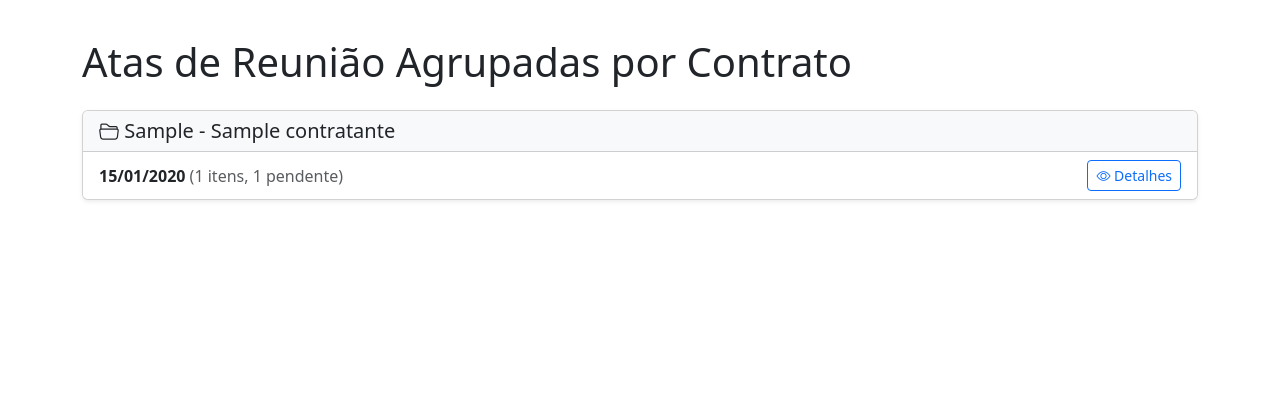
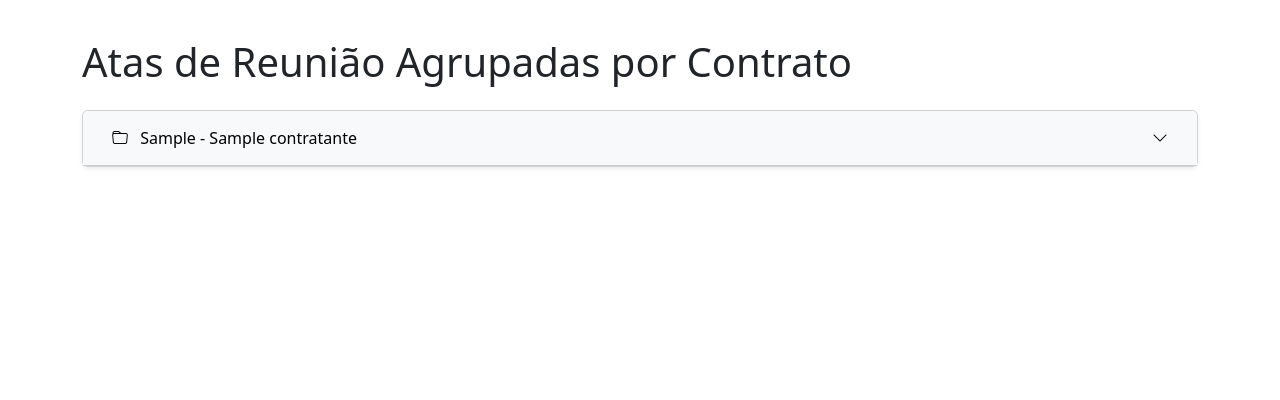
Before and after one commit to DiogotBatista/SGC-Gestao-de-contratos, a Django app: page /atas/atas/agrupadas/ in a window 1280 px wide. Shown: the part 56-456 px from the top of the page. Run offline with Django 4.2, Linux system fonts and the light colour scheme; a user stored in the database is signed in; tables that the repository leaves empty hold one stand-in row (values such as "Sample post"); parts of the project's set-up code (start-up, migrations or seed data) failed here and were passed over; some libraries are stand-ins or nearby versions.

Commit message:
melhorias no layout de algumas paginas

```diff
--- a/contratos/templates/contratos/contratos/lista_contratos.html
+++ b/contratos/templates/contratos/contratos/lista_contratos.html
@@ -8,7 +8,7 @@
   <div class="d-flex justify-content-between align-items-center mb-3">
     <h1 class="mb-0">
       Contratos Cadastrados
-      <span class="badge bg-secondary">{{ page_obj.paginator.count }}</span>
+
     </h1>
     <a href="{% url 'criar_contrato' %}" class="btn btn-success">
       <i class="bi bi-plus-circle"></i> Cadastrar Contrato
--- a/contratos/templates/contratos/obras/lista_obras.html
+++ b/contratos/templates/contratos/obras/lista_obras.html
@@ -6,7 +6,7 @@
   <!-- Título e botão -->
   <div class="d-flex justify-content-between align-items-center mb-3">
     <h1 class="mb-0">
-      Obras Cadastradas <span class="badge bg-secondary">{{ page_obj.paginator.count }}</span>
+      Obras Cadastradas
     </h1>
     <a href="{% url 'criar_obra' %}" class="btn btn-success">
       <i class="bi bi-plus-circle"></i> Cadastrar Obra
--- a/dashboards/templates/dashboards/dashboard.html
+++ b/dashboards/templates/dashboards/dashboard.html
@@ -7,7 +7,7 @@
   <!-- Cabeçalho -->
   <header class="text-center mb-5">
     <h1 class="fw-bold">Contratos Ativos</h1>
-    <p class="text-muted">CRO Construtora Ribeiro Oliveira</p>
+    <p class="text-muted">CRO - Construtora Ribeiro Oliveira</p>
   </header>
 
   <!-- Cards -->
--- a/propostas/templates/propostas/lista_propostas.html
+++ b/propostas/templates/propostas/lista_propostas.html
@@ -9,7 +9,7 @@
   <!-- Título e botão -->
   <div class="d-flex justify-content-between align-items-center mb-3">
     <h1 class="mb-0">
-      Propostas Cadastradas <span class="badge bg-secondary">{{ page_obj.paginator.count }}</span>
+      Propostas Cadastradas
     </h1>
     <a href="{% url 'cadastrar_proposta' %}" class="btn btn-success">
       <i class="bi bi-plus-circle"></i> Nova Proposta
--- a/reunioes/templates/reunioes/atas_agrupadas.html
+++ b/reunioes/templates/reunioes/atas_agrupadas.html
@@ -10,10 +10,16 @@
       <div class="card shadow-sm mb-4">
         <div class="card-header bg-light">
           <h5 class="mb-0">
-            <i class="bi bi-folder2-open"></i>
+            <button class="btn text-start text-black text-decoration-none w-100 d-flex justify-content-between align-items-center" type="button" data-bs-toggle="collapse" data-bs-target="#collapseContrato{{ contrato.pk }}" aria-expanded="false" aria-controls="collapseContrato{{ contrato.pk }}">
+              <span>
+                <i class="bi bi-folder me-2" id="iconContrato{{ contrato.pk }}"></i>
                 {{ contrato.numero }} - {{ contrato.contratante.nome }}
+              </span>
+              <i class="bi bi-chevron-down"></i>
+            </button>
           </h5>
         </div>
+        <div id="collapseContrato{{ contrato.pk }}" class="collapse">
           <ul class="list-group list-group-flush">
             {% for ata in atas %}
               <li class="list-group-item d-flex justify-content-between align-items-center">
@@ -22,7 +28,7 @@
                   <span class="text-muted">({{ ata.itens.count }} itens{% if ata.itens_pendentes > 0 %}, {{ ata.itens_pendentes }} pendente{% if ata.itens_pendentes > 1 %}s{% endif %}{% endif %})</span>
                 </div>
                 <div>
-                <a href="{% url 'detalhe_ata' ata.pk %}" class="btn btn-sm btn-outline-primary">
+                  <a href="{% url 'detalhe_ata' ata.pk %}?next={{ request.path }}" class="btn btn-sm btn-outline-primary">
                     <i class="bi bi-eye"></i> Detalhes
                   </a>
                 </div>
@@ -30,9 +36,32 @@
             {% endfor %}
           </ul>
         </div>
+      </div>
     {% endfor %}
   {% else %}
     <div class="alert alert-info">Nenhuma ata encontrada.</div>
   {% endif %}
 </div>
+
+<script>
+  document.addEventListener('DOMContentLoaded', function() {
+    var collapses = document.querySelectorAll('.collapse');
+    collapses.forEach(function(collapse) {
+      collapse.addEventListener('show.bs.collapse', function () {
+        var icon = document.getElementById('icon' + collapse.id.replace('collapse', ''));
+        if (icon) {
+          icon.classList.remove('bi-folder');
+          icon.classList.add('bi-folder2-open');
+        }
+      });
+      collapse.addEventListener('hide.bs.collapse', function () {
+        var icon = document.getElementById('icon' + collapse.id.replace('collapse', ''));
+        if (icon) {
+          icon.classList.remove('bi-folder2-open');
+          icon.classList.add('bi-folder');
+        }
+      });
+    });
+  });
+</script>
 {% endblock %}
--- a/reunioes/templates/reunioes/lista_atas.html
+++ b/reunioes/templates/reunioes/lista_atas.html
@@ -9,7 +9,7 @@
   <!-- Título e botão -->
   <div class="d-flex justify-content-between align-items-center mb-3">
     <h1 class="mb-0">
-      Atas Cadastradas <span class="badge bg-secondary">{{ page_obj.paginator.count }}</span>
+      Atas Cadastradas
     </h1>
     <a href="{% url 'cadastrar_ata' %}" class="btn btn-success">
       <i class="bi bi-plus-circle"></i> Nova Ata
--- a/templates/index.html
+++ b/templates/index.html
@@ -3,7 +3,8 @@
 
 {% block content %}
 <div class="container mt-3 mb-4">
-    <h2 class="text-center mb-3">Bem-vindo ao Sistema de Gestão de Contratos</h2>
+    <h2 class="text-center mb-3">SGC - Sistema de Gestão de Contratos</h2>
+    <h4 class="text-muted text-center">CRO - Construtora Ribeiro Oliveira</h4>
 
     {% if avisos %}
       {% for aviso in avisos %}
```
Lines whose indentation alone changed are shown as unchanged.
